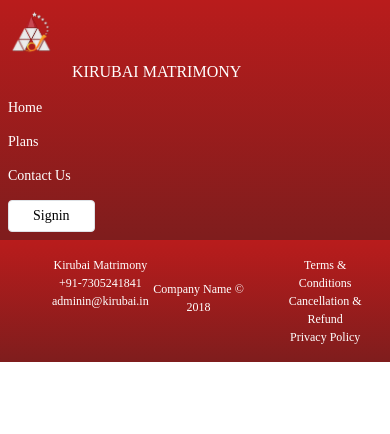
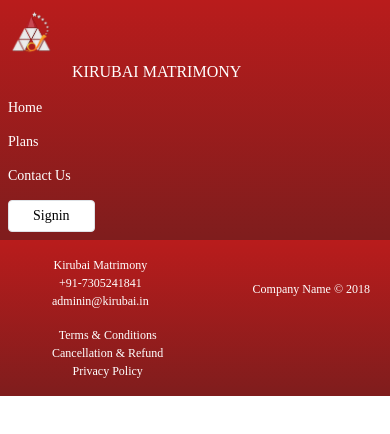
Before and after one commit to PAVITHIRASRISUBRAMANI/Kirubaimatrimony, an Angular app: page / in a window 390 px wide. Shown: the top 434 px of the page. Built offline with nearby package versions, Linux system fonts and the light colour scheme.

Commit message:
feat:add cli command

```diff
--- a/src/app/footer/footer.component.css
+++ b/src/app/footer/footer.component.css
@@ -9,7 +9,7 @@
     footer{
         position: relative;
     }
-    footer li{
+    footer ul{
        text-align: center;
     }
 }
--- a/src/app/footer/footer.component.html
+++ b/src/app/footer/footer.component.html
@@ -1,6 +1,6 @@
 <footer class="w-full bg-gradient-to-b from-red-700 to-red-900">
-    <div class="container flex flex-row">
-        <div class="justify-between flex flex-col-wrap w-full pt-3 pr-2 pl-2">
+    <div class="container flex">
+        <div class="justify-between flex flex-wrap w-full pt-3 pr-2 pl-2">
             <div>
                 <ul>
                     <li>Kirubai Matrimony</li>
```
